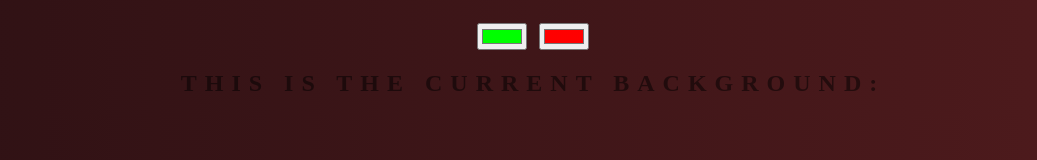
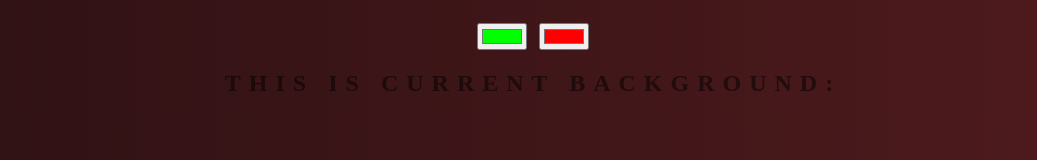
Before and after one commit to Shoumikh/Background-Generator, a plain HTML site: page index.html in a window 1280 px wide. Shown: the part 182-342 px from the top of the page, without its empty margins (107-1144 px from the left). Drawn offline with Linux system fonts and the light colour scheme.

Commit message:
change text

```diff
--- a/index.html
+++ b/index.html
@@ -8,7 +8,7 @@
 	<h1>Cool Background Genarator</h1>
 	<input id="color1" type="color" name="color1" value="#00ff00">
 	<input id="color2" type="color" name="color2" value="#ff0000">
-	<h2>This is the current background:</h2>
+	<h2>This is current background:</h2>
 	<h3></h3>
 
 	<script type="text/javascript" src="script.js"></script>
```
